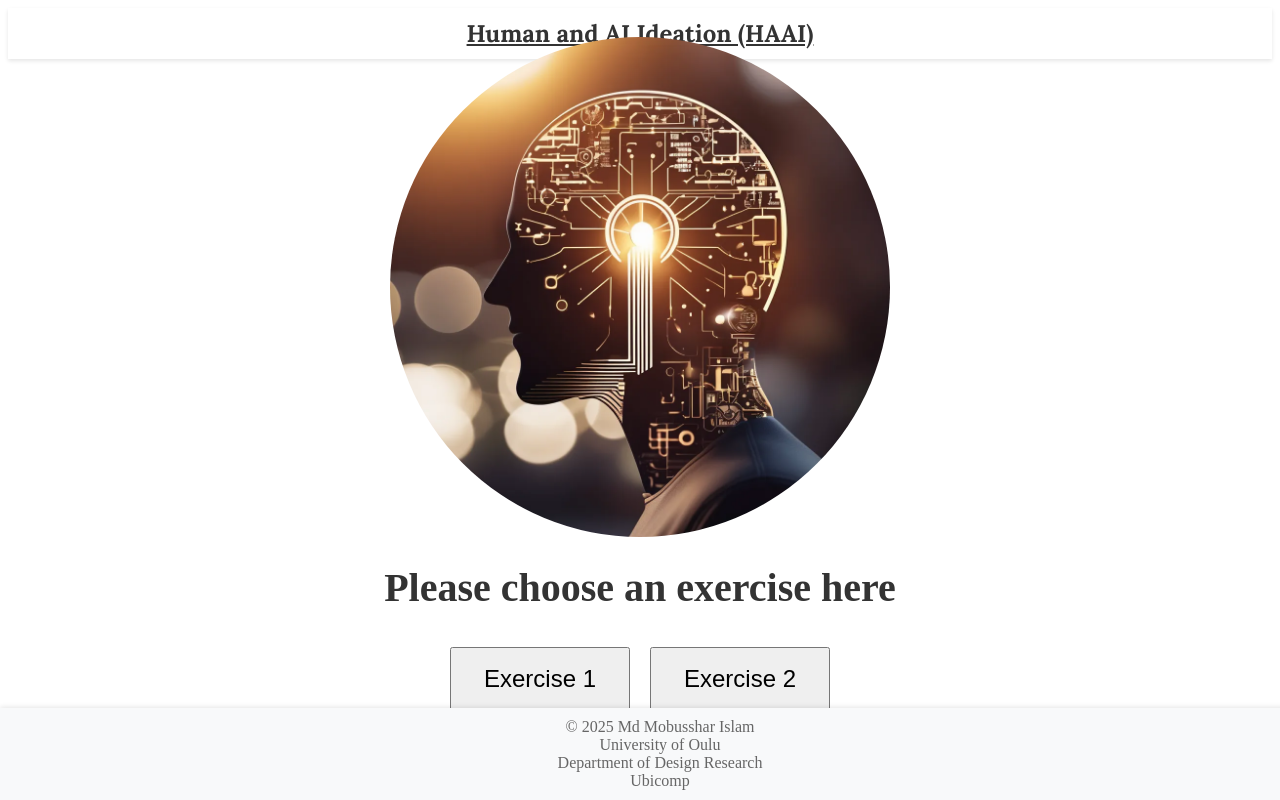
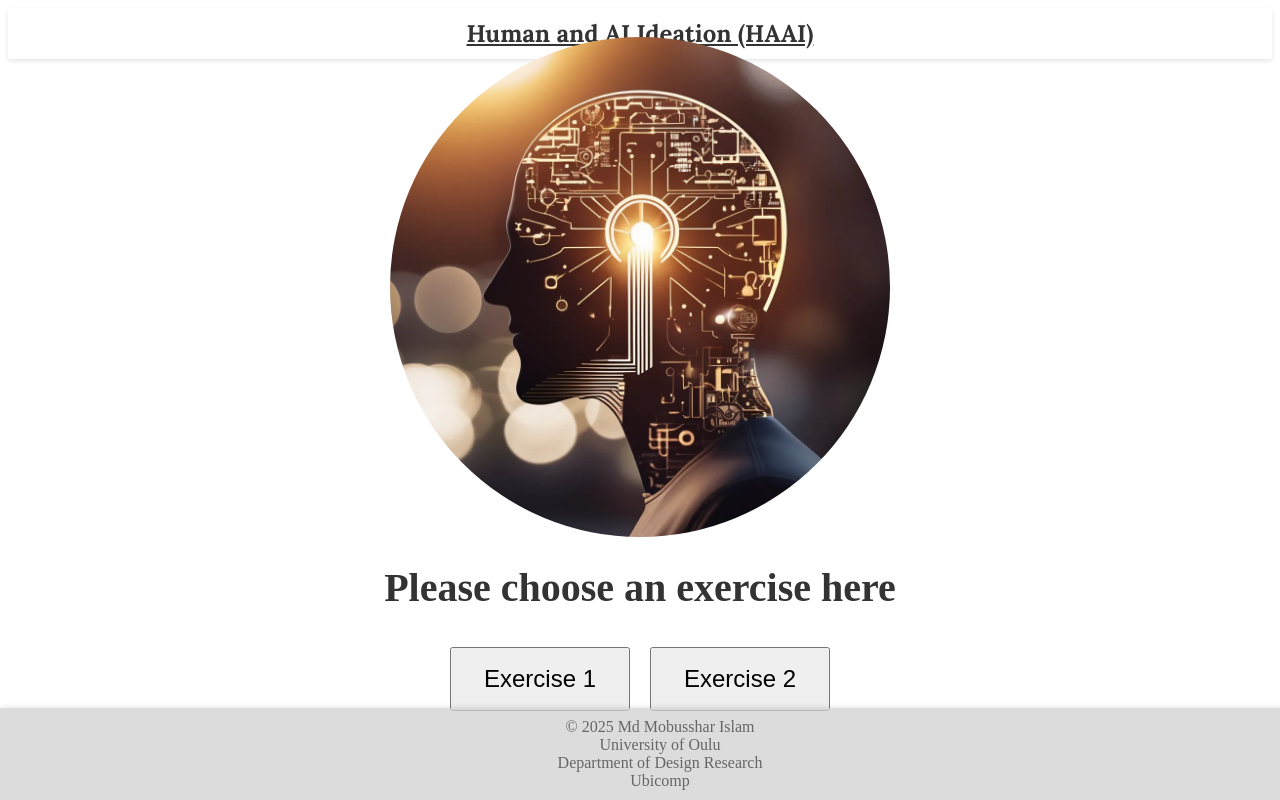
Before and after one commit to Mobusshar/GenAIWebApplication, an Angular app in the folder genAIUI/: page / in a window 1280 px wide. Built offline with nearby package versions, Linux system fonts and the light colour scheme.

Commit message:
Update footer.component.css

```diff
--- a/genAIUI/src/app/footer/footer.component.css
+++ b/genAIUI/src/app/footer/footer.component.css
@@ -4,7 +4,7 @@
   bottom: 0;
   left: 0;
   width: 100%;
-  background-color: #f8f9fa;
+  background-color: #d1d1d1be;
   padding: 10px 20px;
   font-size: 1rem;
   color: #666;
```
